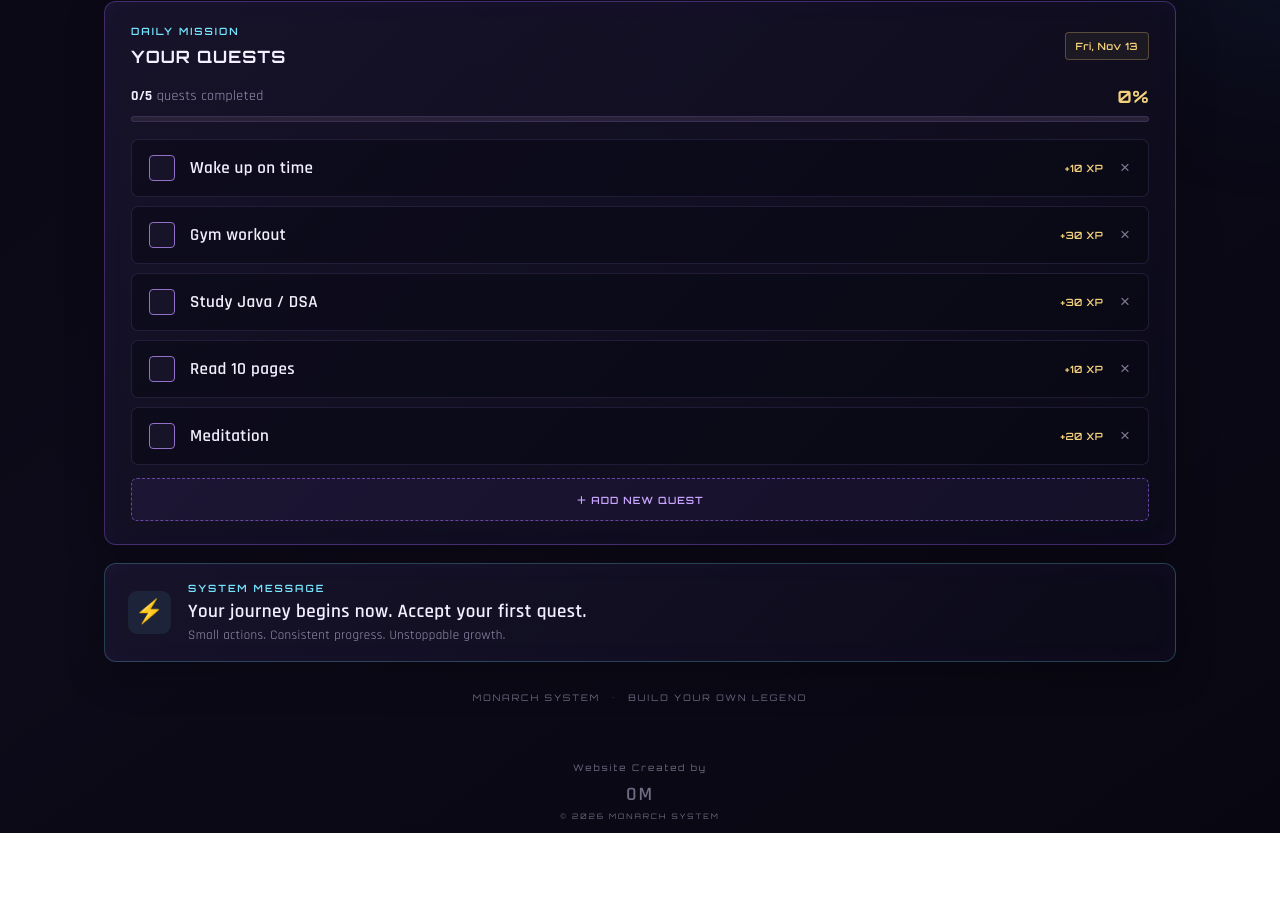
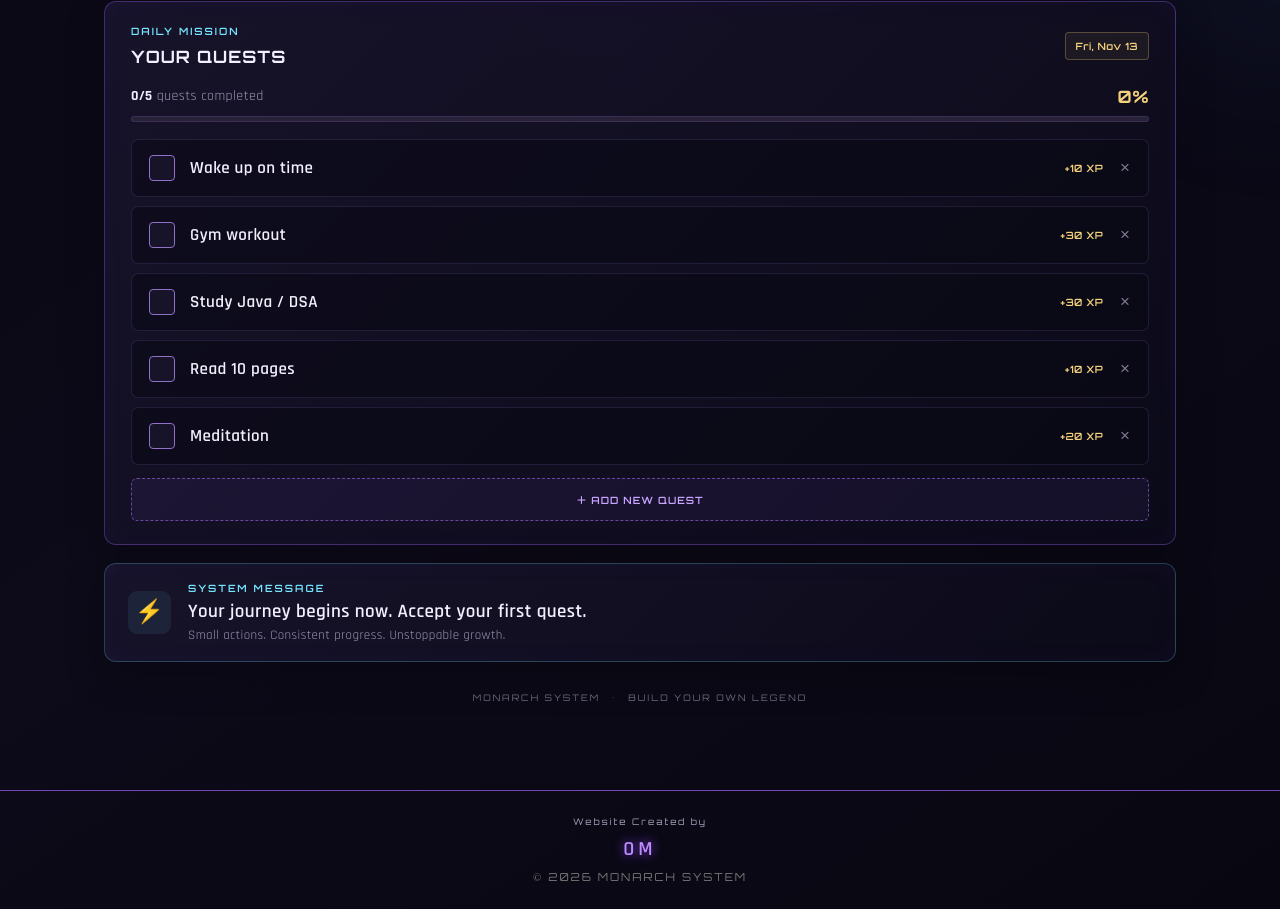
Before and after one commit to omshahu19-art/monarch-system, a plain HTML site: page index.html in a window 1280 px wide. Shown: the part 694-1603 px from the top of the page. Before the commit the page ends 1527 px from the top, so only its background shows below. Drawn offline with Linux system fonts and the light colour scheme.

Commit message:
Update style.css

```diff
--- a/style.css
+++ b/style.css
@@ -104,4 +104,24 @@ input:focus,select:focus { border-color: var(--purple); box-shadow: 0 0 12px rgb
   .quest-name { font-size: 15px; }
   .system-status { font-size: 8px; }
 }
+.app-footer {
+  text-align: center;
+  padding: 25px 15px;
+  margin-top: 40px;
+  border-top: 1px solid #7545b8;
+  color: #aaa0bd;
+}
+
+.app-footer h3 {
+  color: #bd8cff;
+  font-size: 20px;
+  letter-spacing: 4px;
+  margin: 8px 0;
+  text-shadow: 0 0 12px #8b45ff;
+}
+
+.app-footer small {
+  color: #777;
+  font-size: 11px;
+}
 @media (max-width: 390px) { .hero-emblem { display: none; } .stats-grid { grid-template-columns: 1fr 1fr 1fr; } }
```
